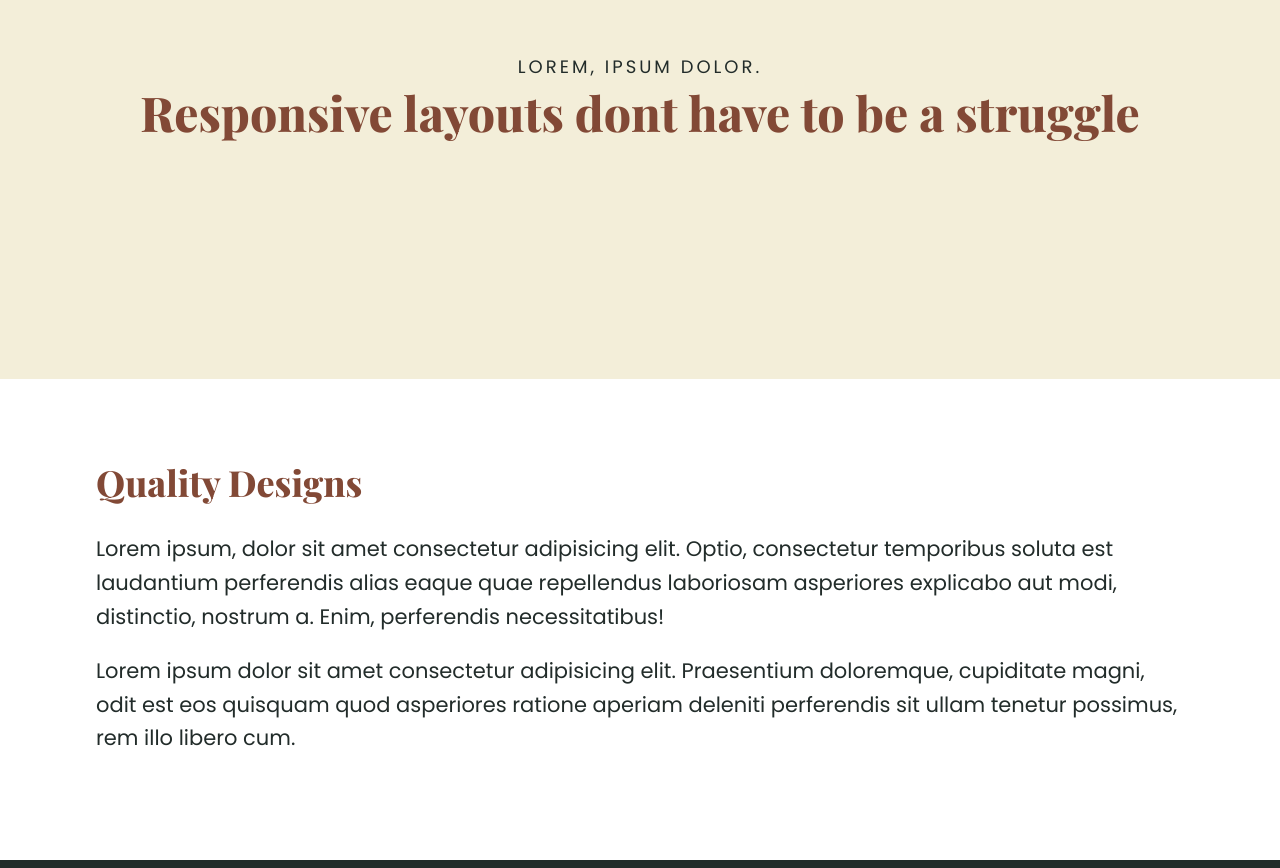
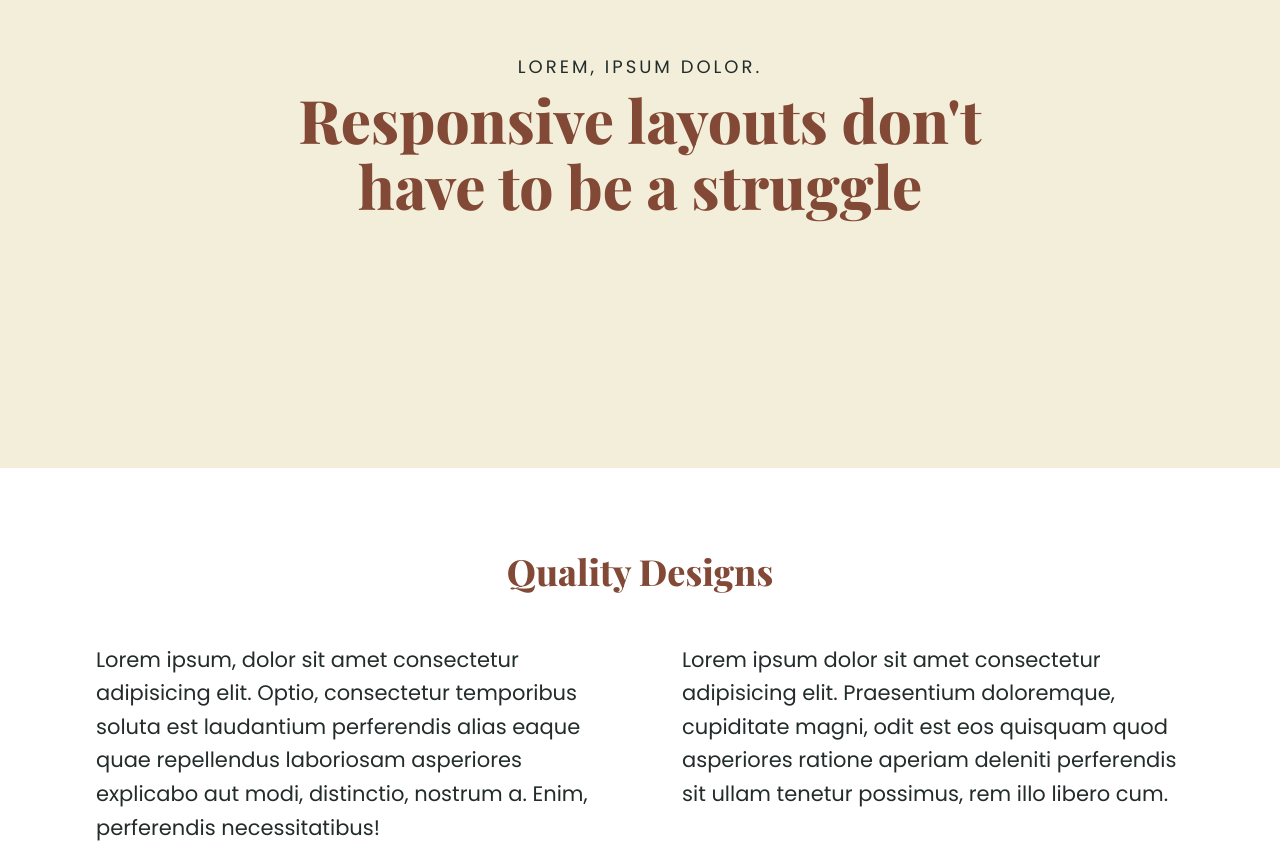
Before and after one commit to shaheedhudheen/responsive-website-flexbox, a plain HTML site: page index.html in a window 1280 px wide. Shown: the part 147-1015 px from the top of the page. Drawn offline with nearby package versions, Linux system fonts and the light colour scheme.

Commit message:
completed project

```diff
--- a/index.html
+++ b/index.html
@@ -12,7 +12,7 @@
       <div class="container">
         <p class="intro__text">Lorem, ipsum dolor.</p>
         <h1 class="intro__title">
-          Responsive layouts dont have to be a struggle
+          Responsive layouts don't <br> have to be a struggle
         </h1>
       </div>
     </section>
--- a/style.css
+++ b/style.css
@@ -35,6 +35,7 @@ section{
 .container{
     width: 85%;
     margin: 0 auto;
+    max-width: 1100px;
 }
 
 .intro{
@@ -42,6 +43,11 @@ section{
     padding: 200px 0;
     text-align: center;
     color: #824936;
+
+    min-height: 600px;
+
+    display: flex;
+    align-items: center;
 }
 
 .intro__text{
@@ -73,3 +79,25 @@ section{
     background-color: #824936;
     color: #fff;
 }
+
+@media (min-width: 800px) {
+    .row{
+        display: flex;
+    }
+
+    .col{
+        width: 100%;
+    }
+
+    .col + .col {
+        margin-left: 4em;
+    }
+    .intro__title{
+        font-size: 3.75rem;
+    }
+
+    .section__title--dark{
+        text-align: center;
+    }
+
+}
```
